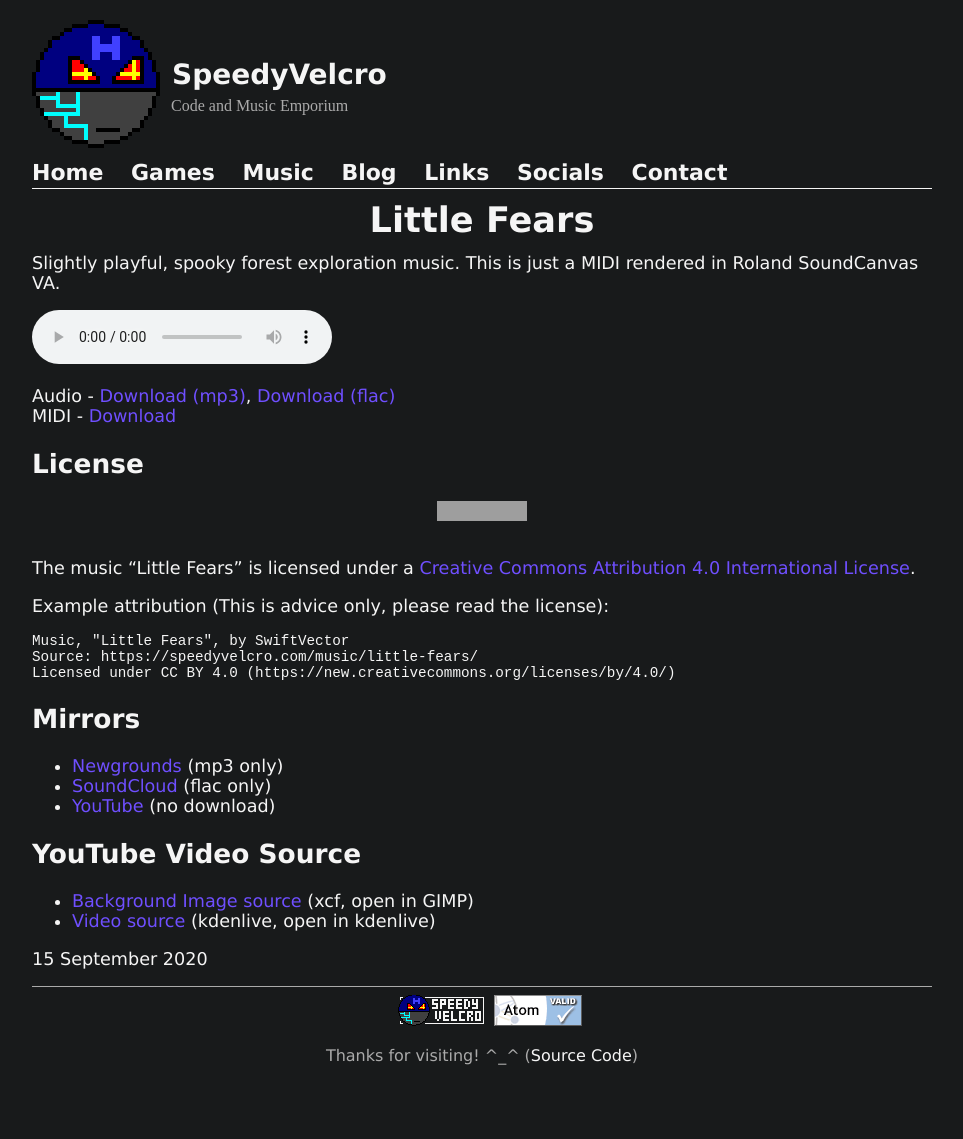
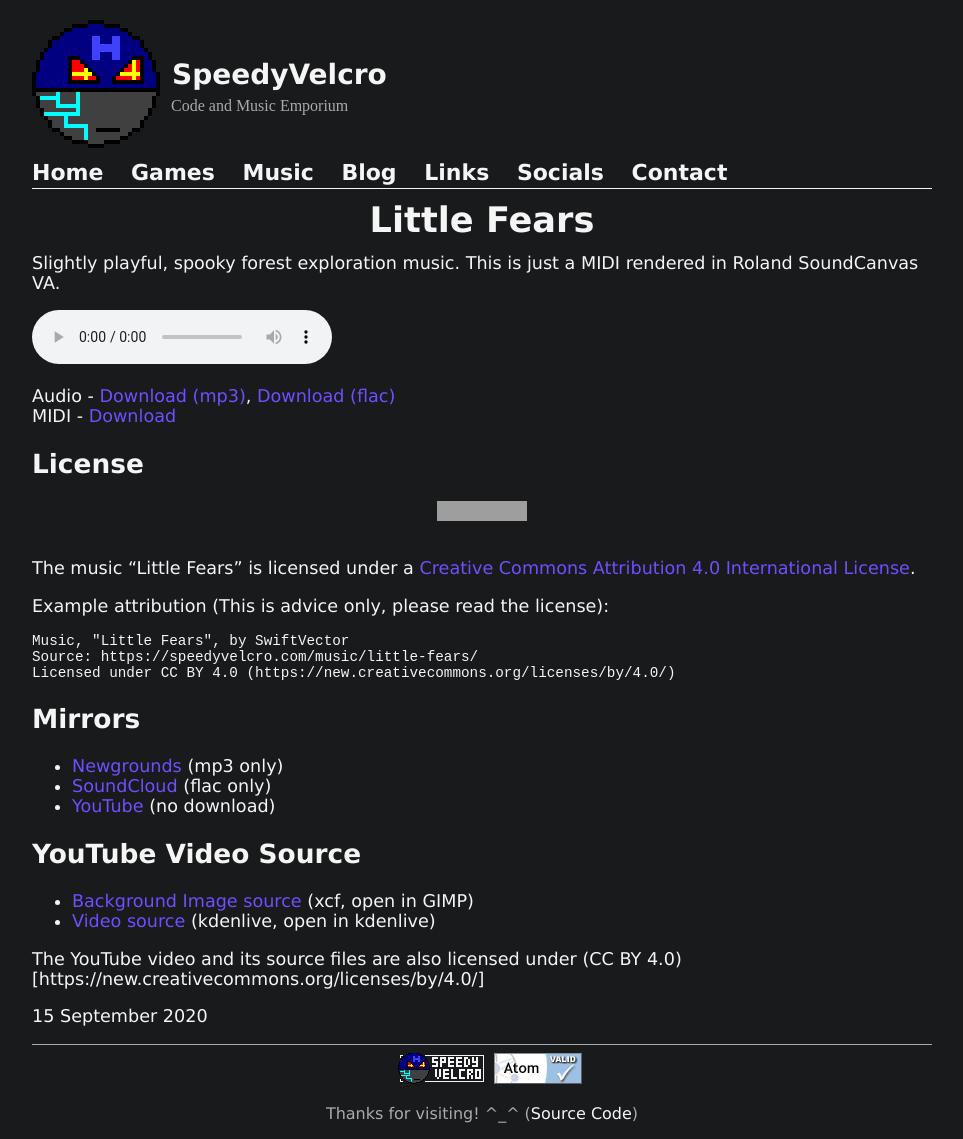
Before and after one commit to SpeedyVelcro/SpeedyVelcro.github.io, a Jekyll site: the page built from collections/_music/little-fears.md, in a window 1280 px wide. Shown: the whole page, without its empty margins (158-1121 px from the left). Built offline with Jekyll 4.4.1, drawn with Linux system fonts in a browser that asks for light colours; before the commit the page ends 1081 px from its top, so only the background shows below that; grey boxes are pictures that could not be loaded.

Commit message:
Add CC BY 4.0 notice to video source files

```diff
--- a/collections/_music/little-fears.md
+++ b/collections/_music/little-fears.md
@@ -30,3 +30,6 @@ Licensed under CC BY 4.0 (https://new.creativecommons.org/licenses/by/4.0/)
 ## YouTube Video Source
 - [Background Image source](https://filedn.eu/lQjIWV7eYltL9DHQ8vi1lqp/music/standalone/little-fears/little-fears-background.xcf) (xcf, open in GIMP)
 - [Video source](https://filedn.eu/lQjIWV7eYltL9DHQ8vi1lqp/music/standalone/little-fears/little-fears.kdenlive) (kdenlive, open in kdenlive)
+
+The YouTube video and its source files are also licensed under
+(CC BY 4.0)[https://new.creativecommons.org/licenses/by/4.0/]
```
Also changed, not shown: collections/_music/ancient-battlefield.md (+3 -0 lines), collections/_music/forest-terrors.md (+3 -0 lines), collections/_music/medium-security.md (+3 -0 lines), collections/_music/melee-machine.md (+3 -0 lines).
